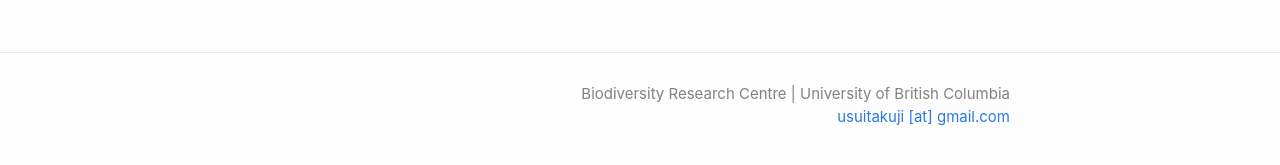
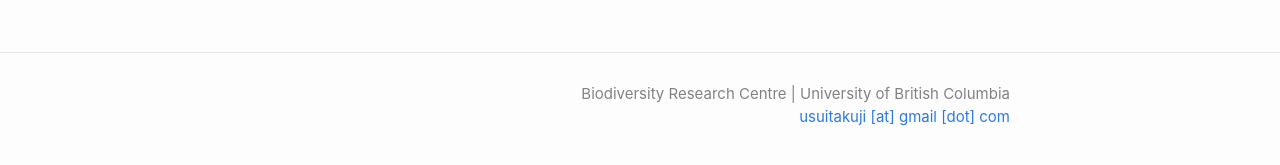
Before and after one commit to takujiusui/takujiusui.github.io, a Jekyll site: the page built from index.md, in a window 1280 px wide. Shown: the part 727-892 px from the top of the page. Built offline with Jekyll 4.4.1, drawn with Linux system fonts in a browser that asks for light colours.

Commit message:
cleaning config file

```diff
--- a/_config.yml
+++ b/_config.yml
@@ -2,9 +2,9 @@
 title: Takuji Usui
 author:
   name: Biodiversity Research Centre | University of British Columbia
-  email: usuitakuji [at] gmail.com
+  email: usuitakuji [at] gmail [dot] com
 description:
-show_excerpts: true # set to true to show excerpts on the homepage
+# show_excerpts: true # set to true to show excerpts on the homepage
 
 # Minima date format
 # refer to https://shopify.github.io/liquid/filters/date/ if you want to customize this
@@ -18,16 +18,15 @@ minima:
 
 # Build settings
 theme: minima
-
 plugins:
  - jekyll-feed
  - jekyll-seo-tag
 
-# File excludes
-exclude:
-- README.md
-- Gemfile
-- Gemfile.lock
+# File excludes (excldes following by default)
+#exclude:
+#- README.md
+#- Gemfile
+#- Gemfile.lock
 
 # Header nav
 navigation_header:
```
